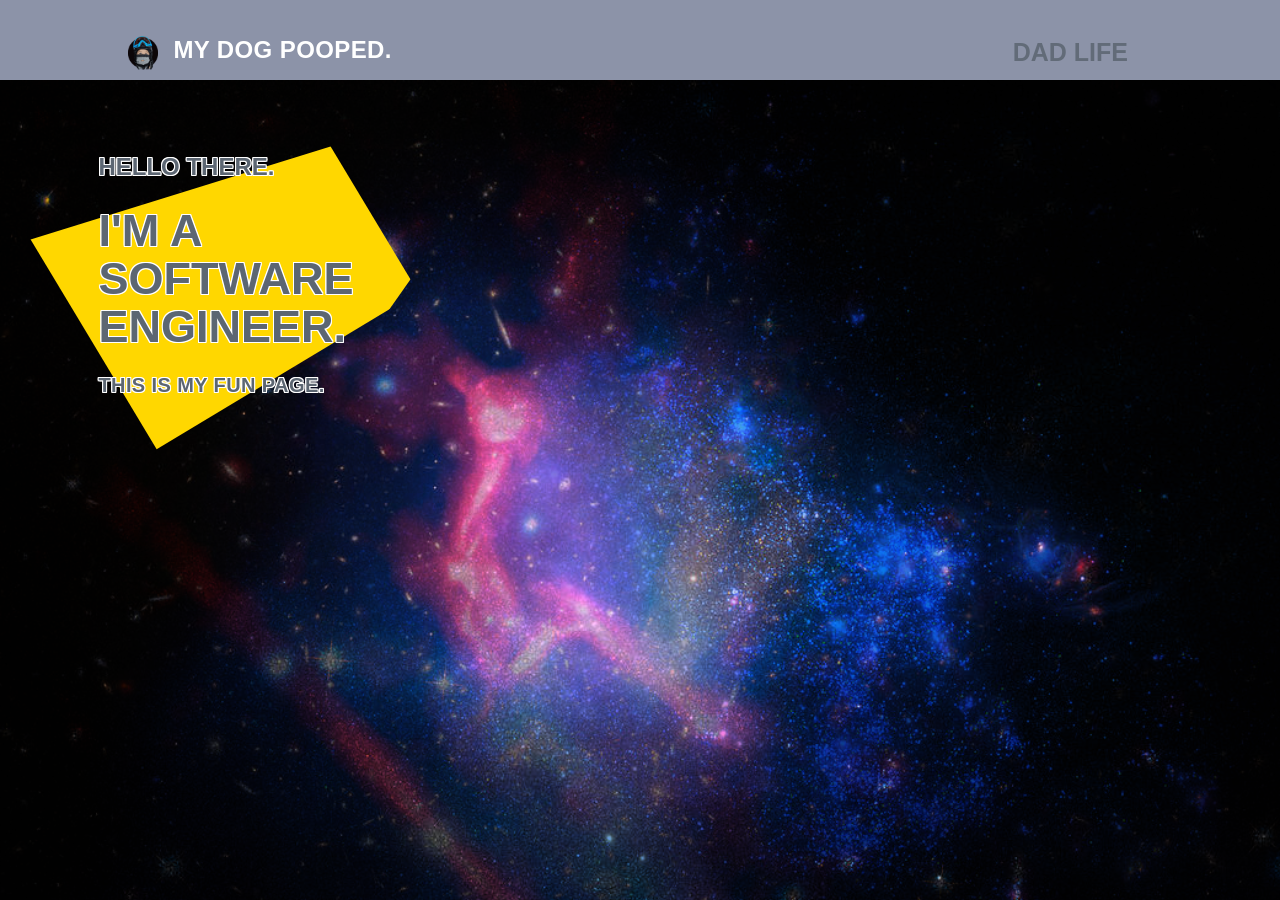
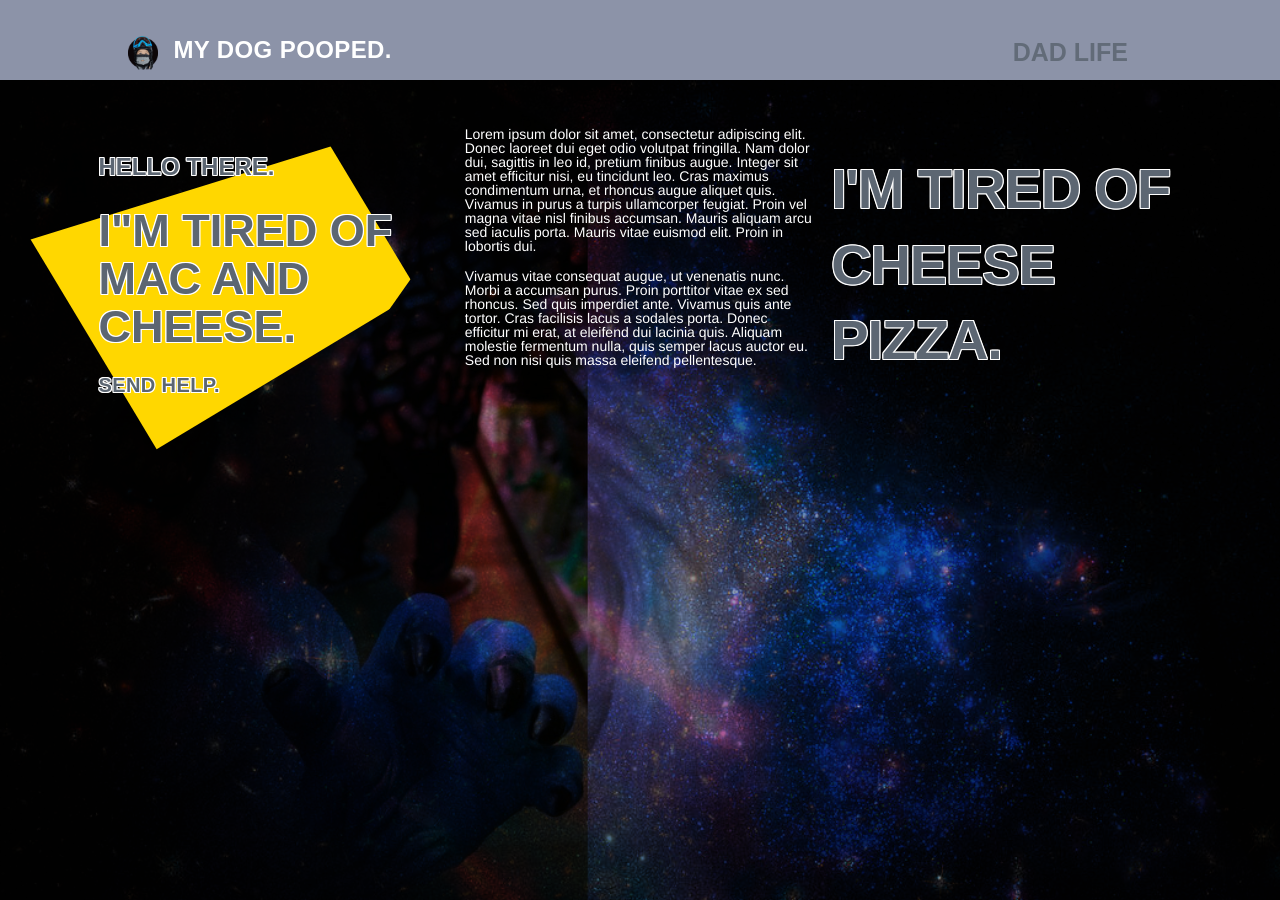
Before and after one commit to GNARGNARDAVE/gnargnardave.github.io, a Jekyll site: the page built from index.md, in a window 1280 px wide. Built offline with Jekyll 4.4.1, drawn with Linux system fonts in a browser that asks for light colours; some web fonts are replaced.

Commit message:
Add another div image

```diff
--- a/_includes/components/home_page.html
+++ b/_includes/components/home_page.html
@@ -4,16 +4,18 @@
 		<div class="mdl-cell mdl-cell--12-col-phone mdl-cell--4-col-tablet mdl-cell--4-col-desktop home-text">
 			<div class="home-text-big">
 				<h4>Hello there.</h4>
-				<h2>I'm a software engineer.</h2>
-				<h5>This is my fun page.</h5>
+				<h2>I"m tired of Mac and Cheese.</h2>
+				<h5>Send Help.</h5>
 			</div>
 			<div class="eighty-square"></div>
 		</div>
 		<div class="mdl-cell mdl-cell--12-col-phone mdl-cell--4-col-tablet mdl-cell--4-col-desktop">
+			<p>Lorem ipsum dolor sit amet, consectetur adipiscing elit. Donec laoreet dui eget odio volutpat fringilla. Nam dolor dui, sagittis in leo id, pretium finibus augue. Integer sit amet efficitur nisi, eu tincidunt leo. Cras maximus condimentum urna, et rhoncus augue aliquet quis. Vivamus in purus a turpis ullamcorper feugiat. Proin vel magna vitae nisl finibus accumsan. Mauris aliquam arcu sed iaculis porta. Mauris vitae euismod elit. Proin in lobortis dui.</p>
 
+			<p>Vivamus vitae consequat augue, ut venenatis nunc. Morbi a accumsan purus. Proin porttitor vitae ex sed rhoncus. Sed quis imperdiet ante. Vivamus quis ante tortor. Cras facilisis lacus a sodales porta. Donec efficitur mi erat, at eleifend dui lacinia quis. Aliquam molestie fermentum nulla, quis semper lacus auctor eu. Sed non nisi quis massa eleifend pellentesque.</p>
 		</div>
-		<div class="mdl-cell mdl-cell--12-col-phone mdl-cell--4-col-tablet mdl-cell--4-col-desktop">
-
+		<div class="mdl-cell mdl-cell--12-col-phone mdl-cell--4-col-tablet mdl-cell--4-col-desktop home-text-big">
+			<h1>I'm tired of Cheese Pizza.</h1>
 		</div>
 	</div>
 </div>
--- a/_sass/_homepage.scss
+++ b/_sass/_homepage.scss
@@ -2,11 +2,15 @@
 .mdl-layout__content {
 
 	.page-content {
-		background-image: url('/img/stsci-h-p1930a-f-3213x2836.jpg'),url('/img/frontier_macsj0717.jpg');
+		background-image: url('/img/stsci-h-p1930a-f-3213x2836.jpg'),url('/img/frontier_macsj0717.jpg'), url('/img/yeti.jpg');
 		background-size: cover;
 		background-repeat: no-repeat;
 		background-position: 0 0;
 		background-blend-mode: multiply;
+
+		p {
+			color: #fff;
+		}
 	}
 }
 
```
